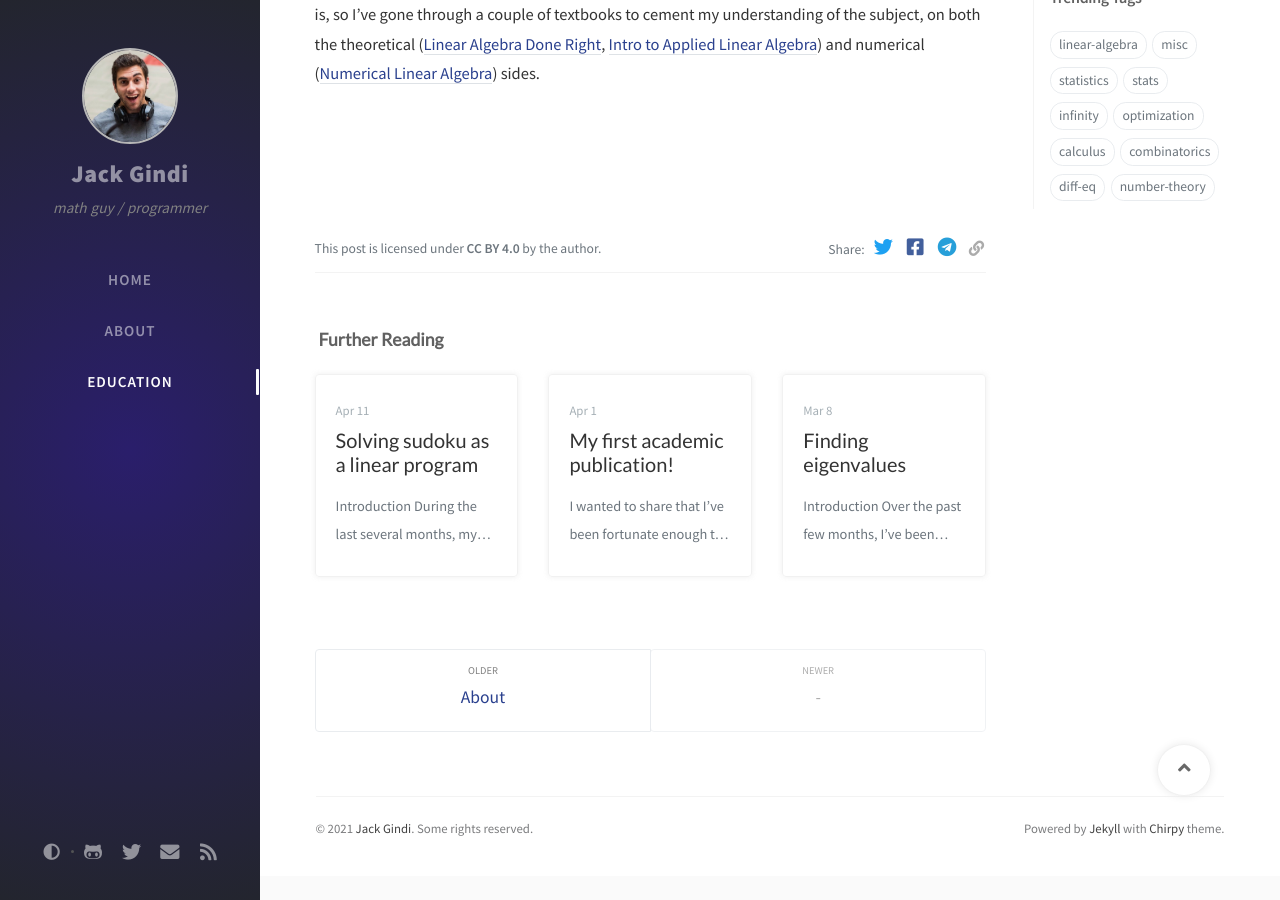
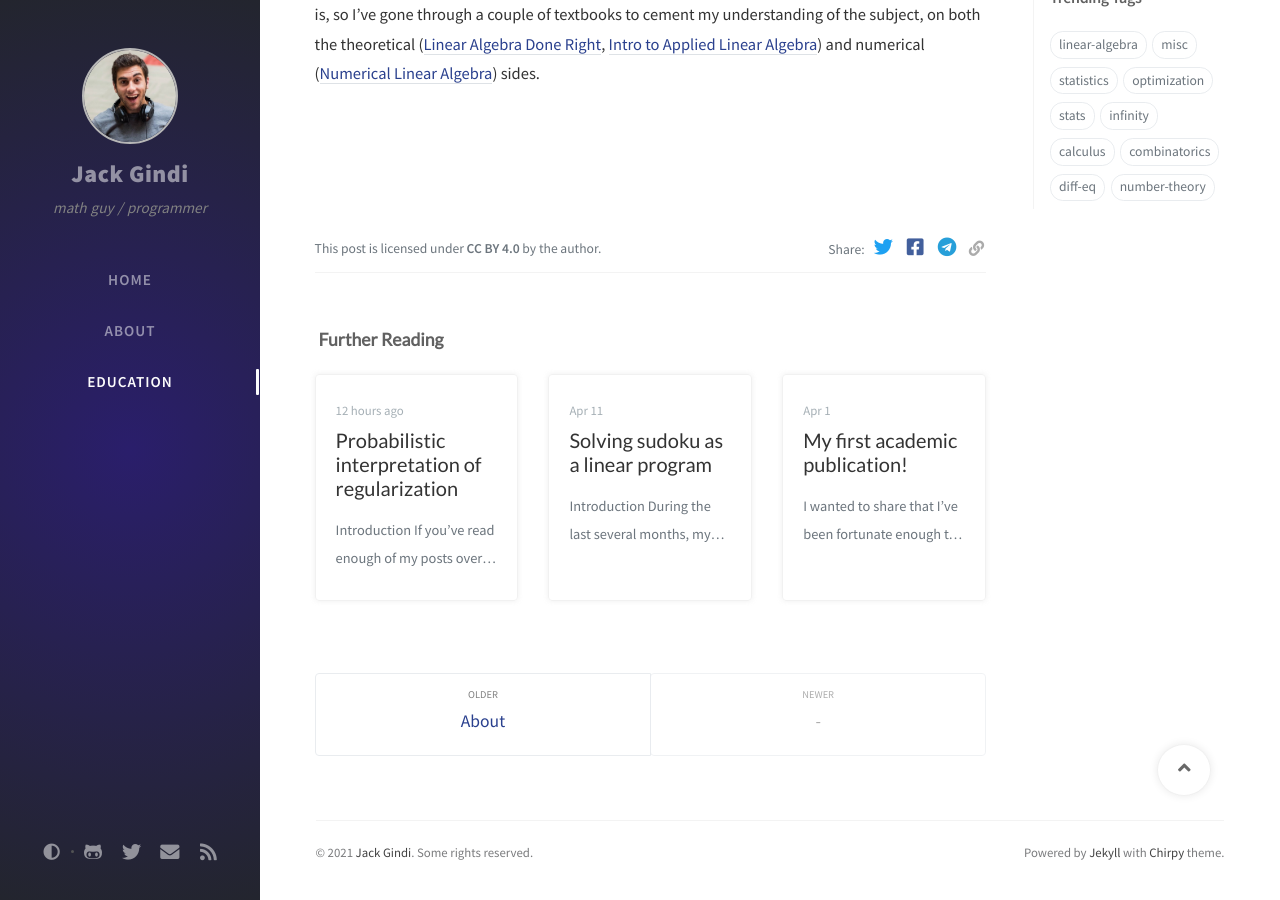
Before and after one commit to gindij/personal_website, a Jekyll site: the page built from _tabs/education.md, in a window 1280 px wide and 900 px high, scrolled down 779 px. Built offline with Jekyll 4.4.1, drawn with Linux system fonts in a browser that asks for light colours; nearby versions of some CDN libraries; comment, search, counter and statistics services are not loaded; some of the changed lines change nothing that is shown.

Commit message:
regularization post

````diff
--- a/_posts/2021-04-11-sudoku-lp.md
+++ b/_posts/2021-04-11-sudoku-lp.md
@@ -97,7 +97,7 @@ Because sudokus have unique solutions, we just need to find the $x$ that satisfi
 our constraints -- there will only be one such $x$! Because we just need to find that
 $x$, the objective value doesn't have to help us discriminate between competing feasible
 points for this problem, so we can safely use 0 as our objective function. (This type
-of problem is known as a feasibility problem.)
+of problem is known as a feasibility problem.)*
 
 With the optimization problem in hand, the following short piece of code
 uses [CVXPY](https://www.cvxpy.org) to solve any sudoku puzzle very quickly:
@@ -122,3 +122,28 @@ Sudoku is typically framed and solved as a CSP with
 algorithms that involve some guessing and checking. I thought this was an interesting
 application of optimization to a problem that maybe doesn't immediately lend itself
 to such a formulation. Hope you enjoyed!
+
+*As a note for a slightly more technically inclined reader, a friend of mine
+pointed out that the algorithm that the solver uses, called [branch and bound](https://web.stanford.edu/class/ee364b/lectures/bb_slides.pdf),
+ends up degenerating into an exponential tree search, akin to just trying out
+all possibilities with no way of discriminating between "better" and "worse"
+points. To remedy this (at least in part), we can use the objective function
+$x^T \mathbf 1$, which counts the number of ones in any solution. By using
+this objective instead of $0$, we give the algorithm a way to "prune" the tree it
+is searching, which may lead to performance benefits. The code implementing this
+approach would only be slightly different:
+
+```python
+import cvxpy as cp
+import numpy as np
+
+# ... <code that formulates the constraints> ...
+
+x = cp.Variable(N, boolean=True)
+A = np.array(list(constrs))
+b = np.ones(len(constrs))
+objective = cp.Minimize(x.T @ np.ones(N))  # <-- new objective function
+constraints = [A @ x == b]
+problem = cp.Problem(objective, constraints)
+problem.solve(solver=cp.ECOS_BB)
+```
--- /dev/null
+++ b/_posts/2021-05-09-regularization.md
@@ -0,0 +1,133 @@
+---
+title: Probabilistic interpretation of regularization
+date: 2021-05-09
+tags: [statistics,optimization]     # TAG names should always be lowercase
+use_math: true
+---
+
+## Introduction
+If you've read enough of my posts over the years, you know that some of my favorite
+topics to write about are those that can be thought about or studied from
+different perspectives. In this post, I want to write about regularization, a
+technique used in machine learning to mitigate a common problem called overfitting
+-- a problem that crops up when algorithms fit their understanding of the world
+so tightly to a particular dataset, that it isn't able to make predictions about
+data that it hasn't seen. Regularization can be thought about as a term to add
+to the optimization objective that directly discourages overfitting, or it can be
+thought of in an interesting statistical way.
+
+## A helpful example: simple linear regression
+Let's assume that we're building a linear regression model. That is, assuming that
+$b$ represents the number of bedrooms in the house, we _assume_ (more on this in a second)
+that the relationship between the number of bedrooms and the price of the house
+is linear:
+<div>
+$$
+  p(b) = \theta b + \epsilon.
+$$
+</div>
+Here, $p$ is price, $b$ is the number of bedrooms in the house, and $\epsilon$
+is a random number that represents the error in our model, or the part of our model that
+the data we are using do not explain. What the formula above says is that _we believe_
+that we can model the relationship between #bedrooms and price with a linear model.
+This _does not_ say that we believe that the actual relationship is linear. This is a
+very important distinction. We believe that the linear model might be _useful_, not
+necessarily that it is _correct_ or _true_.
+
+(Another way of thinking about our equation, or model, is that it says once we know
+the the parameter $\theta$ and the particular number of bedrooms $b_0$, the randomness
+has been confined to the variation of prices around a known mean: $\theta b_0$.)
+
+## Fitting the parameters
+One natural way to find the best parameter $\theta$ for a set of data is to find the
+the value of $\theta$ that literally best fits the input data! To better understand what
+this means, let's suppose that we have (#bedroom, price) pairs $(b_i, y_i)$ for $i=1,\dots,100$,
+and a current guess at a parameter $\theta$. To evaluate $\theta$, a natural measure of how
+well $\theta$ fits is to find the average (square) error, where the error for each example
+can be expressed as the difference between $\theta b_i$ (our prediction) and $y_i$
+(the actual price). Mathematically, we can write this measure down as
+<div>
+$$
+  J(\theta) = \frac{1}{100} \sum_{i=1}^{100} (\theta b_i - y_i)^2.
+$$
+</div>
+Now that we've decided what constitutes a good choice of parameter, we can employ
+tools provided by calculus to actually calculate what value of $\theta$ is best
+by solving the optimization problem (replacing 100 with the more general $m$) given by
+<div>
+$$
+  \text{argmin}_\theta \sum_{i=1}^m (\theta b_i - y_i)^2.
+$$
+</div>
+(This is the value of $\theta$ that minimizes $J$. Without going into detail,
+in this case, it turns out that the best value is $\theta = \frac{\mathbf y^T \mathbf b}{\mathbf b^T \mathbf b}$,
+where $\mathbf b = (b_1,\dots, b_m)$ and $\mathbf y = (y_1,\dots,y_m)$.)
+
+## Regularization
+One important concern when fitting a machine learning model is whether or not
+your model is too tightly fit to the data that you have. Because models are fit using
+a finite sample of data, it is possible, even likely, that your data is not representative
+of what can occur "in the wild." As such, the model you've built may be terrific on the data
+it used to train, but does not actually generalize to situations it hasn't encountered.
+There are various techniques for combating this problem, but the one we will discuss
+here is one called regularization.
+
+### The intuitive motivation
+In models with more than one feature, overfitting tends to occur because certain
+of the features have parameters that are too large, i.e., that their impact is overstated
+in the model. As such, rather than just finding the parameters that minimize the least
+squares objective, we want to find _small_ parameters that minimize the objective.
+For the simple regression case, we would add a term to the objective:
+<div>
+$$
+\text{argmin}_\theta ~~ \sum_{y_i, b_i}(\theta b_i - y_i)^2 + \frac{\lambda}{2} \theta^2
+$$
+</div>
+
+Intuitively, if $\theta$ is large, the objective value that we are trying to minimize
+will also be large, so the optimizer will not be encouraged to pick that value of $\theta$,
+even it fits the data pretty well. Adding this term causes the optimizer to trade off
+goodness of fit and simplicity (in the sense of parameters that aren't too large).
+The constant $\lambda$ controls our preferences with respect to that tradeoff: larger
+values of $\lambda$ will encourage smaller value of $\theta$.
+
+### Statistical interpretation
+While the intuitive motivation is usually enough, there is a cool
+statistical interpretation of what is going on here that I think is worth pointing out.
+If we instead think of finding $\theta$ by carrying out [maximum (log) likelihood estimation](https://en.wikipedia.org/wiki/Maximum_likelihood_estimation) (MLE),
+then regularization naturally arises when we add the additional assumption to our
+model that $\theta$ comes from a normal distribution centered around zero with variance
+$1/\lambda$ (we can tune $\lambda$ to change the width of the bell curve). Making this assumption
+essentially pins down a probability density function for the parameter $\theta$:
+$P(\theta) = \frac{\sqrt{\lambda}}{\sqrt{2\pi}}\exp(-\lambda(\theta - 0)^2/2)$.
+Taking $\log$s (this doesn't affect the optimization problem we need to solve), we have
+<div>
+$$
+  \log P(\theta) = \log\biggr( \frac{\sqrt{\lambda}}{\sqrt{2\pi}} \biggr) - \frac{\lambda}{2} \theta^2.
+$$
+</div>
+Adding this assumption about the prior distribution over $\theta$ and ignoring
+constants (with respect to $\theta$), we would need to solve the modified MLE problem:
+<div>
+\begin{align}
+  \text{argmax}_\theta~ \log(P(\mathbf y ~|~ \mathbf b, \theta)P(\theta))
+  &= \text{argmax}_\theta ~ -\sum_{y_i, b_i}(\theta b_i - y_i)^2 - \frac{\lambda}{2} \theta^2\\
+  &= \text{argmin}_\theta ~ \sum_{y_i, b_i}(\theta b_i - y_i)^2 + \frac{\lambda}{2} \theta^2
+\end{align}
+</div>
+which is exactly what we had intuitively motivated in the previous section!
+
+We've just uncovered the statistical interpretation of regularization!* Using (this flavor
+of) regularization is actually imposing a Gaussian prior onto $\theta$. As we force the
+width of $\theta$'s bell curve to become smaller by increasing $\lambda$, we are encoding the
+fact that larger values of $\theta$ are less likely and should therefore be penalized more
+heavily during the optimization process.
+
+## Conclusion
+In this post, we encountered a cool technique that underlies many statistical models called maximum likelihood estimation (MLE), and showed that a common technique used to combat overfitting actually has a nice statistical interpretation, too!
+
+Happy Mother's Day to all!
+
+*The regularization we discuss here is called L2 regularization. Regularization comes in
+other forms too. The most popular other choice is called L1 regularization, and it can
+actually be interpreted as imposing a Laplacian (rather than a Gaussian) prior.
````
